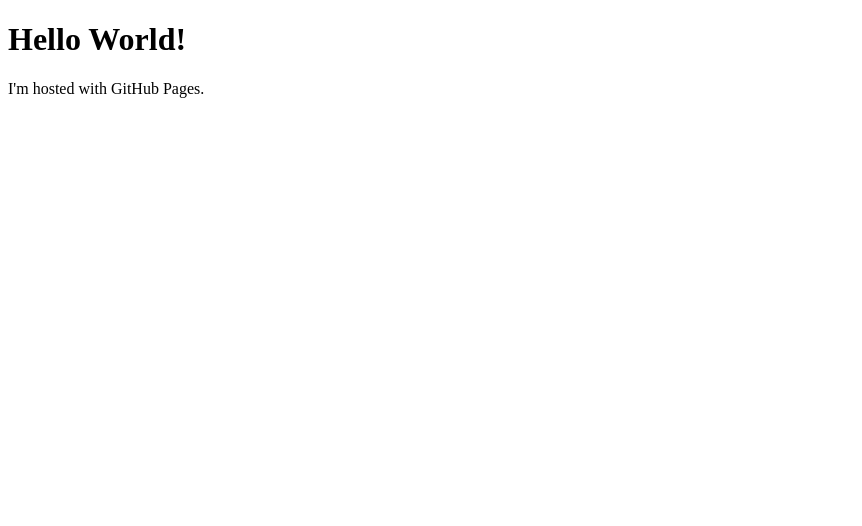
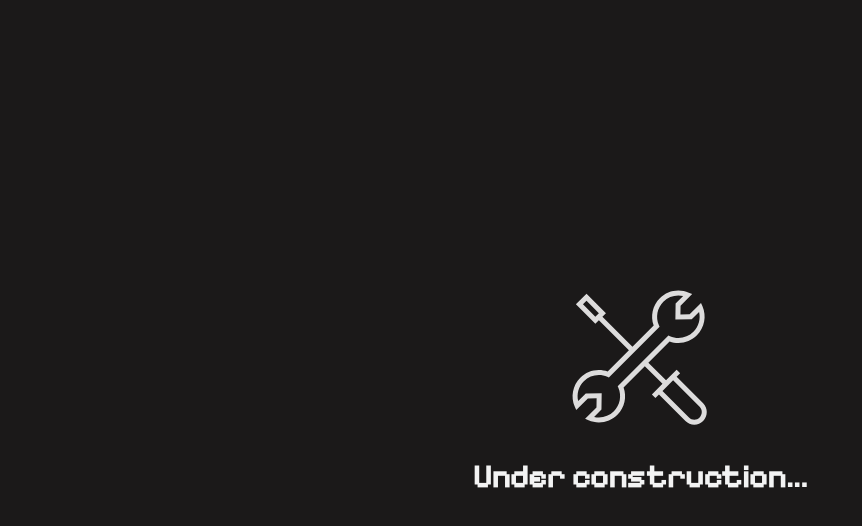
Before and after one commit to nicholasspiroff/portfolio, a plain HTML site: page index.html in a window 1280 px wide. Shown: the whole page, without its empty margins (0-862 px from the left). Drawn offline with Linux system fonts and the light colour scheme.

Commit message:
Add "under construction" look

```diff
--- a/index.html
+++ b/index.html
@@ -1,7 +1,15 @@
 <!DOCTYPE html>
 <html>
+<head>
+    <link rel="stylesheet" href="style.css">
+    <link rel="preconnect" href="https://fonts.googleapis.com">
+    <link rel="preconnect" href="https://fonts.gstatic.com" crossorigin>
+    <link href="https://fonts.googleapis.com/css2?family=Pixelify+Sans&display=swap" rel="stylesheet">
+</head>
 <body>
-<h1>Hello World!</h1>
-<p>I'm hosted with GitHub Pages.</p>
+    <div class="container">
+        <img src="assets/tools.svg"/>
+        <h1>Under construction...</h1>
+    </div>
 </body>
 </html>
--- /dev/null
+++ b/style.css
@@ -0,0 +1,22 @@
+body {
+    background-color: rgb(27, 25, 25);
+}
+
+.container {
+    display: inline-block;
+    text-align: center;
+    position: absolute;
+    top: 50%;
+    left: 50%;
+    transform: translate(-50%, -50%);
+}
+
+img {
+    width: 150px;
+    opacity: 0.85;
+}
+
+h1 {
+    font-family: 'Pixelify Sans', cursive;
+    color: rgb(243, 243, 243);
+}
```
Also changed, not shown: assets/tools.svg (added).
